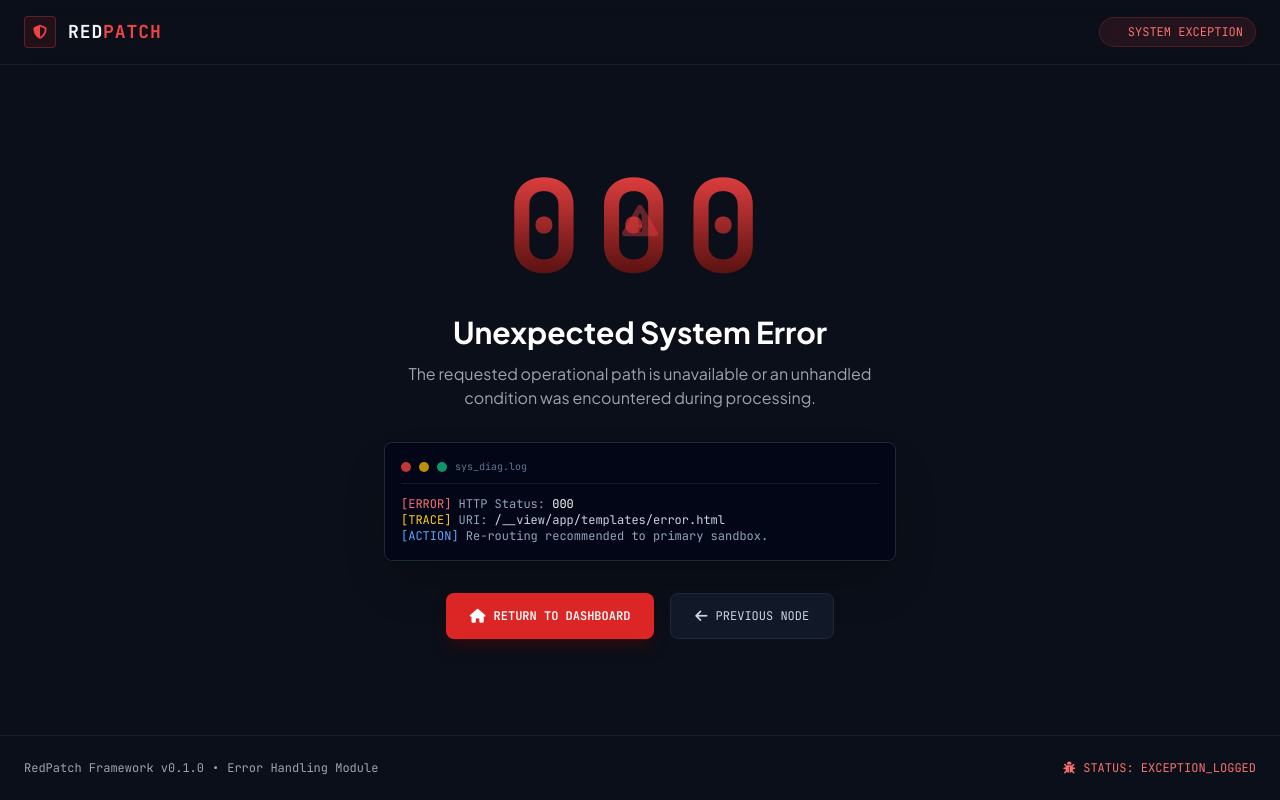
After one commit to msalihberk/redpatch, a FastAPI app: template app/templates/error.html in a window 1280 px wide. The commit adds this page. Run offline with FastAPI, Linux system fonts and the light colour scheme; the template is opened without the code that fills it: most values are stand-ins (such as "Sample title", 1, 10 or a date in 2020); some libraries are stand-ins or nearby versions.

Commit message:
HTML templates added

```diff
--- a/app/main.py
+++ b/app/main.py
@@ -1,5 +1,5 @@
 import asyncio
-from fastapi import FastAPI, Request, WebSocket, WebSocketDisconnect
+from fastapi import FastAPI, Request, WebSocket, WebSocketDisconnect, HTTPException
 from fastapi.responses import HTMLResponse
 from fastapi.templating import Jinja2Templates
 from app.services.ai.ai_agent import RedTeamAgent
@@ -9,15 +9,31 @@ app = FastAPI(title="RedPatch")
 templates = Jinja2Templates(directory="app/templates")
 agent = RedTeamAgent()
 
+@app.exception_handler(HTTPException)
+async def http_exception_handler(request: Request, exc: HTTPException):
+    return templates.TemplateResponse(request,
+        "error.html",
+        {
+            "request": request,
+            "status_code": exc.status_code,
+            "message": exc.detail
+        },
+        status_code=exc.status_code
+    )
 
 @app.get("/", response_class=HTMLResponse)
 async def index(request: Request):
     return templates.TemplateResponse(request, "index.html")
 
 @app.get("/modules", response_class=HTMLResponse)
-async def get_modules(request: Request, mode: str = None):
+async def get_modules(request: Request, mode: str = None, module: str = None, action: str = None):
     module_mngr = ModuleManager()
-    return templates.TemplateResponse(request, "modules.html", {"modules": module_mngr.list_modules(), "mode": mode})
+    if not module and action == "submodules":
+        raise HTTPException(status_code=404, detail="Module not found")
+    if not module_mngr.is_module_exist(module):
+        raise HTTPException(status_code=404, detail="Module not found")
+
+    return templates.TemplateResponse(request, "modules.html", {"modules": module_mngr.list_modules(), "mode": mode, "module": module, "action": action})
 
 @app.websocket("/ws/attack")
 async def websocket_attack(websocket: WebSocket):
--- /dev/null
+++ b/app/templates/error.html
@@ -0,0 +1,126 @@
+<!DOCTYPE html>
+<html lang="en">
+<head>
+    <meta charset="UTF-8">
+    <meta name="viewport" content="width=device-width, initial-scale=1.0">
+    <title>RedPatch | Error {{ status_code }}</title>
+    <script src="https://cdn.tailwindcss.com"></script>
+    <link rel="stylesheet" href="https://cdnjs.cloudflare.com/ajax/libs/font-awesome/6.4.0/css/all.min.css">
+    <link rel="preconnect" href="https://fonts.googleapis.com">
+    <link rel="preconnect" href="https://fonts.gstatic.com" crossorigin>
+    <link href="https://fonts.googleapis.com/css2?family=JetBrains+Mono:wght@400;500;600;700&family=Plus+Jakarta+Sans:wght@400;500;600;700&display=swap" rel="stylesheet">
+    <script>
+        tailwind.config = {
+            theme: {
+                extend: {
+                    fontFamily: {
+                        sans: ['Plus Jakarta Sans', 'sans-serif'],
+                        mono: ['JetBrains Mono', 'monospace'],
+                    },
+                    colors: {
+                        brand: {
+                            dark: '#0B0F19',
+                            card: '#111827',
+                            border: '#1F2937',
+                            accent: '#DC2626',
+                            muted: '#9CA3AF',
+                        }
+                    }
+                }
+            }
+        }
+    </script>
+</head>
+<body class="bg-brand-dark text-slate-100 font-sans min-h-screen flex flex-col justify-between antialiased selection:bg-red-900 selection:text-white">
+
+    <!-- Header -->
+    <header class="border-b border-brand-border/60 bg-brand-dark/80 backdrop-blur-md sticky top-0 z-50">
+        <div class="max-w-7xl mx-auto px-6 h-16 flex items-center justify-between">
+            <a href="{{ url_for('index') }}" class="flex items-center space-x-3">
+                <div class="w-8 h-8 rounded bg-red-600/10 border border-red-500/30 flex items-center justify-center text-red-500">
+                    <i class="fa-solid fa-shield-halved text-sm"></i>
+                </div>
+                <span class="font-mono font-bold text-lg tracking-wider text-slate-100">RED<span class="text-red-500">PATCH</span></span>
+            </a>
+            <div class="flex items-center space-x-2 px-3 py-1.5 rounded-full bg-red-500/10 border border-red-500/20 text-xs font-mono text-red-400">
+                <span class="w-2 h-2 rounded-full bg-red-500 animate-ping"></span>
+                <span>SYSTEM EXCEPTION</span>
+            </div>
+        </div>
+    </header>
+
+    <!-- Main Content -->
+    <main class="max-w-3xl mx-auto px-6 py-16 flex-1 flex flex-col justify-center items-center text-center">
+
+        <!-- Large Error Code Display -->
+        <div class="relative mb-6">
+            <h1 class="text-8xl md:text-9xl font-black font-mono tracking-widest text-transparent bg-clip-text bg-gradient-to-b from-red-500 to-red-950 select-none">
+                {{ status_code }}
+            </h1>
+            <div class="absolute inset-0 flex items-center justify-center">
+                <i class="fa-solid fa-triangle-exclamation text-4xl text-red-500/40 animate-bounce"></i>
+            </div>
+        </div>
+
+        <!-- Dynamic Title Based on Status Code -->
+        <h2 class="text-2xl md:text-3xl font-bold text-white mb-3">
+            {% if status_code == 404 %}
+                Target Node Not Found
+            {% elif status_code == 403 %}
+                Access Denied / Insufficient Privileges
+            {% elif status_code == 500 %}
+                Internal Core Engine Exception
+            {% else %}
+                Unexpected System Error
+            {% endif %}
+        </h2>
+
+        <!-- Custom Message -->
+        <p class="text-brand-muted text-sm md:text-base max-w-lg mb-8 leading-relaxed font-sans">
+            {{ message if message else "The requested operational path is unavailable or an unhandled condition was encountered during processing." }}
+        </p>
+
+        <!-- Terminal Output Simulation -->
+        <div class="w-full bg-slate-950 border border-brand-border rounded-lg p-4 font-mono text-xs text-left mb-8 text-slate-400 shadow-2xl">
+            <div class="flex items-center space-x-2 border-b border-brand-border/60 pb-2 mb-3">
+                <span class="w-2.5 h-2.5 rounded-full bg-red-500/80"></span>
+                <span class="w-2.5 h-2.5 rounded-full bg-yellow-500/80"></span>
+                <span class="w-2.5 h-2.5 rounded-full bg-emerald-500/80"></span>
+                <span class="text-slate-500 text-[10px] ml-2">sys_diag.log</span>
+            </div>
+            <p><span class="text-red-400">[ERROR]</span> HTTP Status: <span class="text-white">{{ status_code }}</span></p>
+            <p><span class="text-yellow-400">[TRACE]</span> URI: <span class="text-slate-300">{{ request.url.path }}</span></p>
+            <p><span class="text-blue-400">[ACTION]</span> Re-routing recommended to primary sandbox.</p>
+        </div>
+
+        <!-- Action Buttons -->
+        <div class="flex flex-col sm:flex-row gap-4 w-full justify-center font-mono text-xs">
+            <a href="{{ url_for('index') }}" class="px-6 py-3 rounded-lg bg-red-600 hover:bg-red-700 text-white font-semibold transition-colors flex items-center justify-center space-x-2 shadow-lg shadow-red-950/50">
+                <i class="fa-solid fa-house text-sm"></i>
+                <span>RETURN TO DASHBOARD</span>
+            </a>
+            <button onclick="window.history.back()" class="px-6 py-3 rounded-lg bg-brand-card border border-brand-border hover:border-slate-600 text-slate-300 hover:text-white transition-colors flex items-center justify-center space-x-2">
+                <i class="fa-solid fa-arrow-left text-sm"></i>
+                <span>PREVIOUS NODE</span>
+            </button>
+        </div>
+
+    </main>
+
+    <!-- Footer -->
+    <footer class="border-t border-brand-border/60 bg-brand-dark py-6 text-xs text-brand-muted font-mono">
+        <div class="max-w-7xl mx-auto px-6 flex flex-col md:flex-row items-center justify-between gap-4">
+            <div class="flex items-center space-x-2">
+                <span>RedPatch Framework v0.1.0</span>
+                <span>•</span>
+                <span>Error Handling Module</span>
+            </div>
+            <div class="flex items-center space-x-2 text-red-400">
+                <i class="fa-solid fa-bug"></i>
+                <span>STATUS: EXCEPTION_LOGGED</span>
+            </div>
+        </div>
+    </footer>
+
+</body>
+</html>
```
Also changed, not shown: app/modules/Test/config.json (+8 -3 lines), app/modules/Test/controller.py (deleted, +0 -74 lines), app/modules/Test/keylogger.py (deleted, +0 -101 lines), app/modules/Test/template.json (deleted, +0 -4 lines), app/services/module_manager/manager.py (+14 -11 lines), app/templates/modules.html (+8 -8 lines).
